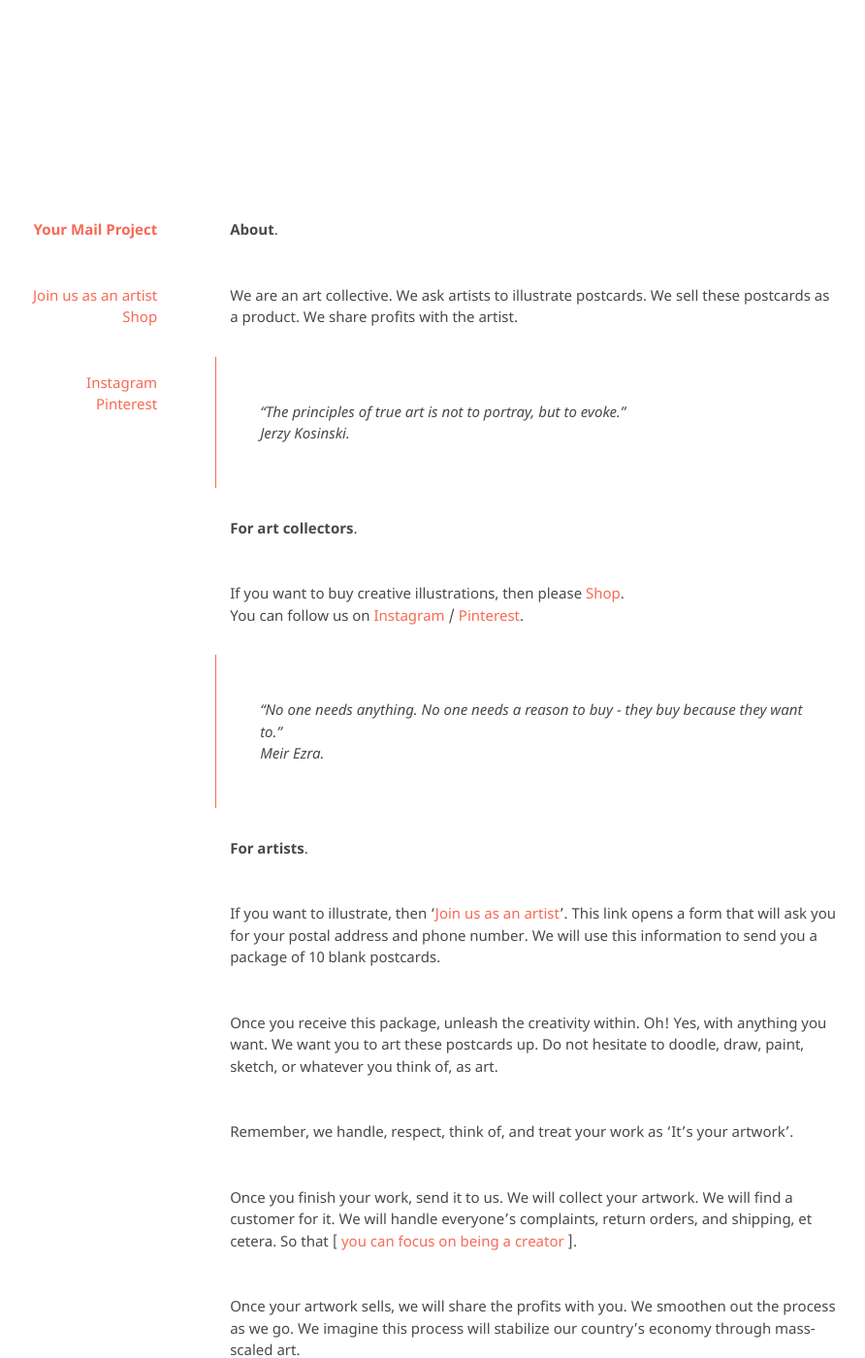
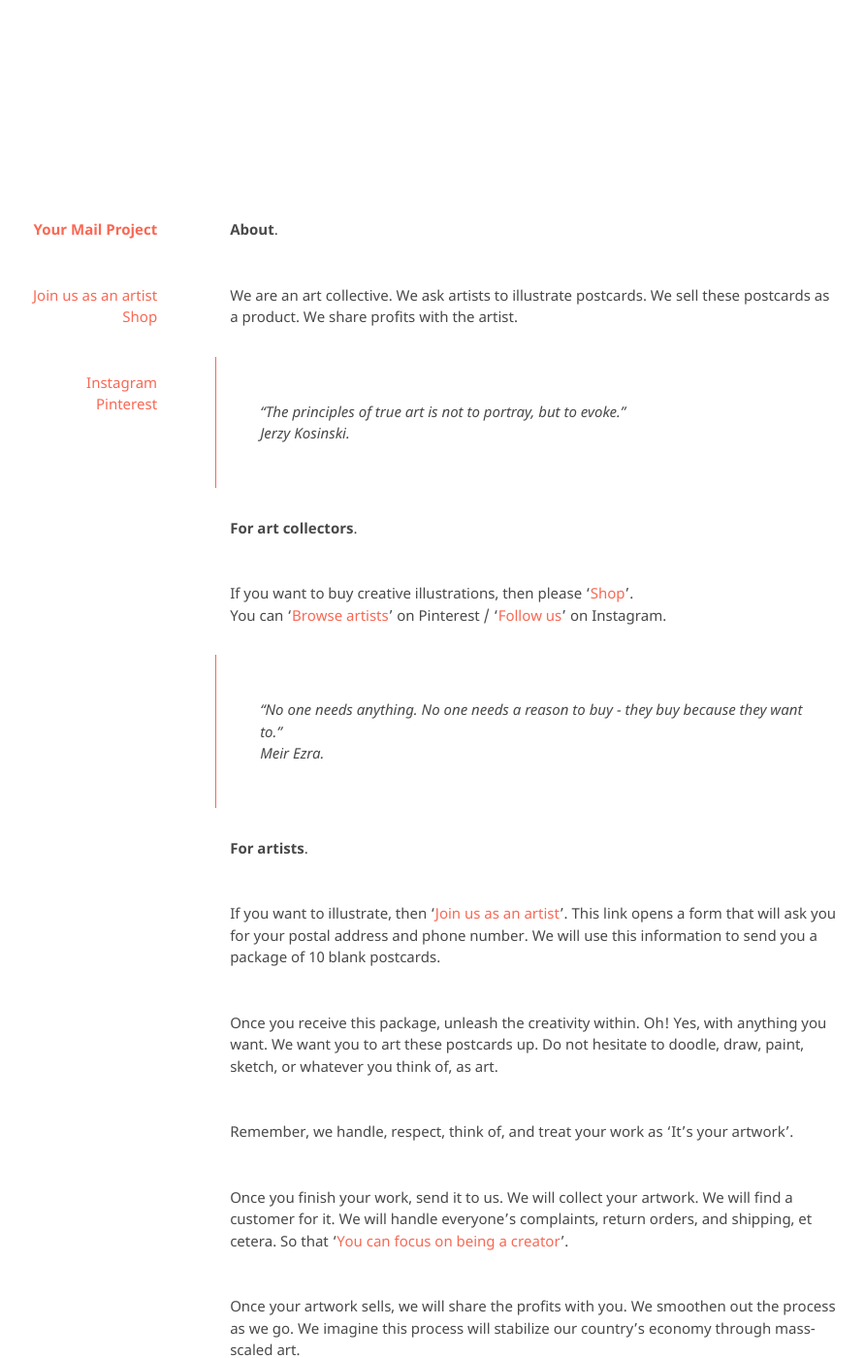
Before and after one commit to kvshvlin/yourmailproject, a Jekyll site: the page built from index.md, in a window 1280 px wide and 1400 px high. Shown: the whole window at 97% size, without its empty margins (191-1083 px from the left). Built offline with Jekyll 4.4.1, drawn with Linux system fonts in a browser that asks for light colours; our own code applies the rules of GitHub Pages for plain Markdown files.

Commit message:
Update index.md

```diff
--- a/index.md
+++ b/index.md
@@ -7,8 +7,8 @@
 
 **For art collectors**.
 
-If you want to buy creative illustrations, then please <a href="https://yourmailproject.stores.instamojo.com" target="_blank">Shop</a>.
-You can follow us on <a href="https://www.instagram.com/yourmailproject" target="_blank">Instagram</a> / <a href="https://in.pinterest.com/yourmailproject" target="_blank">Pinterest</a>.
+If you want to buy creative illustrations, then please '<a href="https://yourmailproject.stores.instamojo.com" target="_blank">Shop</a>'.
+You can '<a href="https://in.pinterest.com/yourmailproject" target="_blank">Browse artists</a>' on Pinterest / '<a href="https://www.instagram.com/yourmailproject" target="_blank">Follow us</a>' on Instagram.
 
 > "No one needs anything. No one needs a reason to buy - they buy because they want to."
 > Meir Ezra.
@@ -21,7 +21,7 @@
 
 Remember, we handle, respect, think of, and treat your work as 'It's your artwork'.
 
-Once you finish your work, send it to us. We will collect your artwork. We will find a customer for it. We will handle everyone's complaints, return orders, and shipping, et cetera. So that [ [you can focus on being a creator]() ].
+Once you finish your work, send it to us. We will collect your artwork. We will find a customer for it. We will handle everyone's complaints, return orders, and shipping, et cetera. So that '[You can focus on being a creator]()'.
 
 Once your artwork sells, we will share the profits with you. We smoothen out the process as we go. We imagine this process will stabilize our country's economy through mass-scaled&nbsp;art.
 
```
